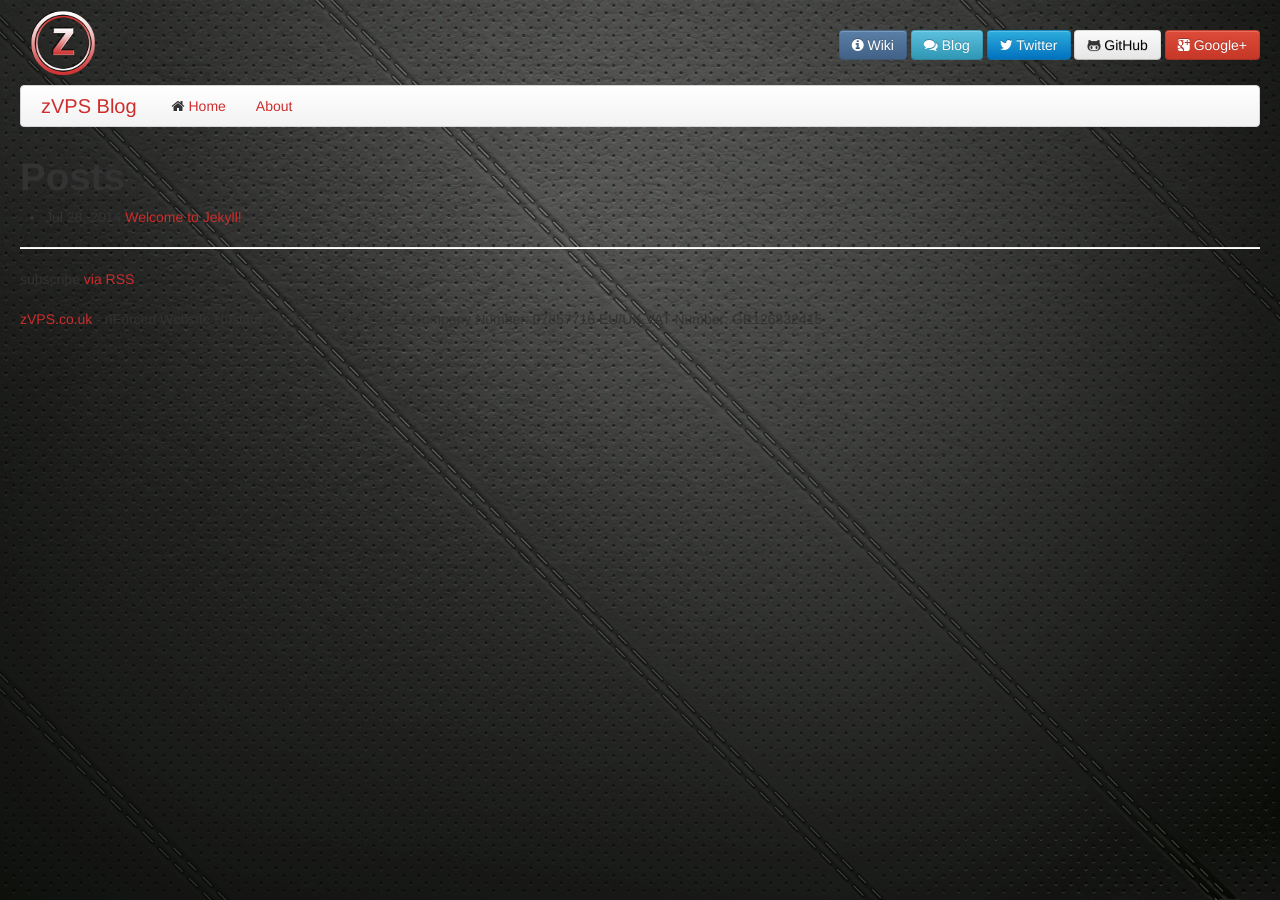
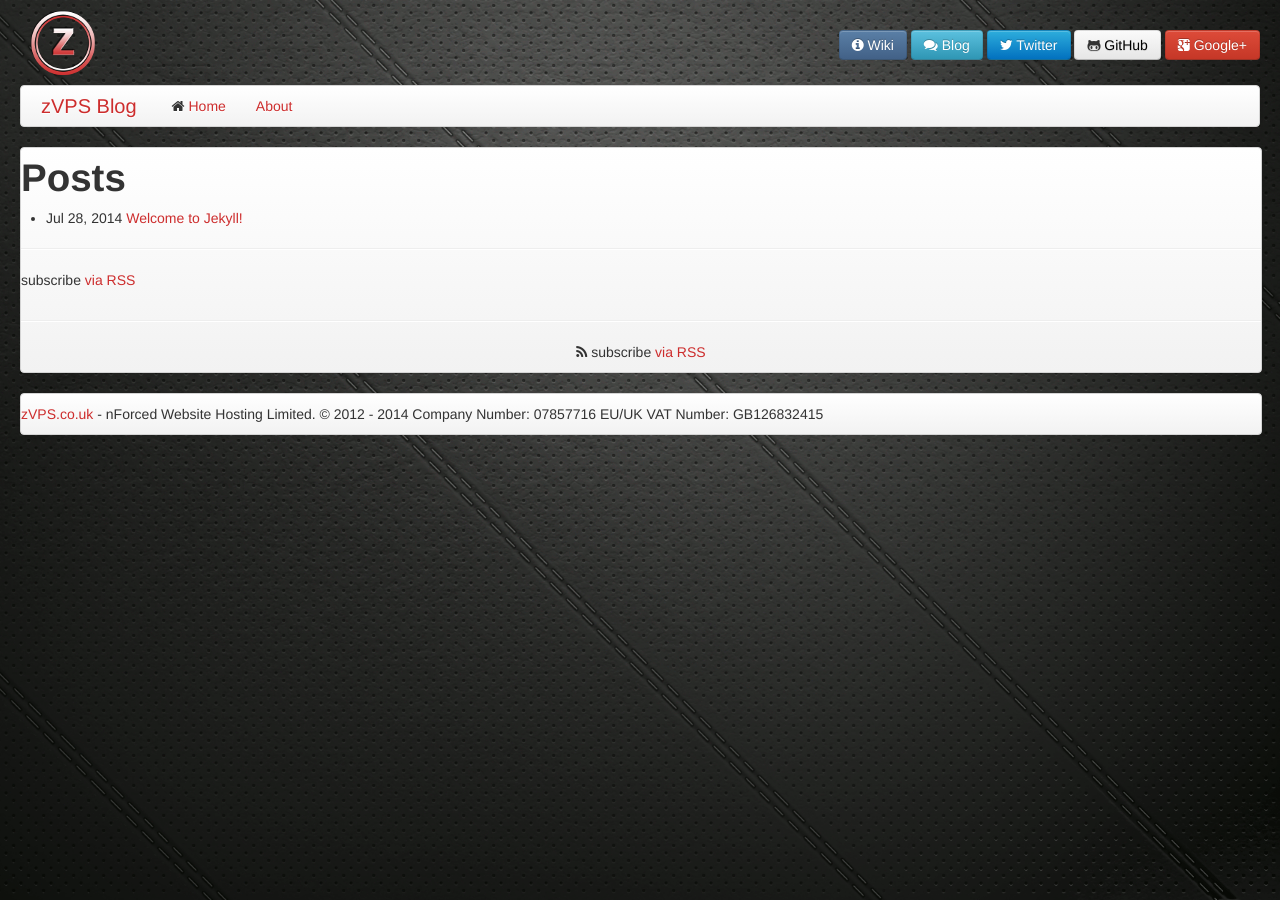
Before and after one commit to Caffe1neAdd1ct/zvps-blog, a Jekyll site: the page built from blog/index.html, in a window 1280 px wide. Built offline with Jekyll 4.4.1, drawn with Linux system fonts in a browser that asks for light colours.

Commit message:
Implemented bootstrap scaffolding correctly.

```diff
--- a/blog/_layouts/default.html
+++ b/blog/_layouts/default.html
@@ -6,17 +6,36 @@
     <body>
         <div class="container-fluid">
 
-            {% include header.html %}
-
-            {% include nav.html %}
-
-            <div class="page-content">
-                <div class="wrap">
-                    {{ content }}
+            <div class="row-fluid">
+                <div class="span12">
+                    <!-- Title Start -->
+                    {% include header.html %}
+                    <!-- Title End -->
                 </div>
             </div>
 
-            {% include footer.html %}
+            <div class="row-fluid">
+                <div class="span12">
+                    {% include nav.html %}
+                </div>
+            </div>
+
+            <div class="background-fill row-fluid">
+                <div class="span12">
+                    {{ content }}
+                    <hr>
+                    <div style="text-align: center;"><p><i class="icon-rss"></i> subscribe <a href="{{ "/feed.xml" | prepend: site.baseurl }}">via RSS</a></p></div>
+                </div>
+            </div>
+
+            <div class="row-fluid background-fill" style="margin-top: 20px;">
+                <div class="span12">
+                    {% include footer.html %}
+                </div>
+            </div>
+
+            <div class="row-fluid"><div class="span12">&nbsp;</div></div>
+
         </div>
     </body>
 </html>
```
